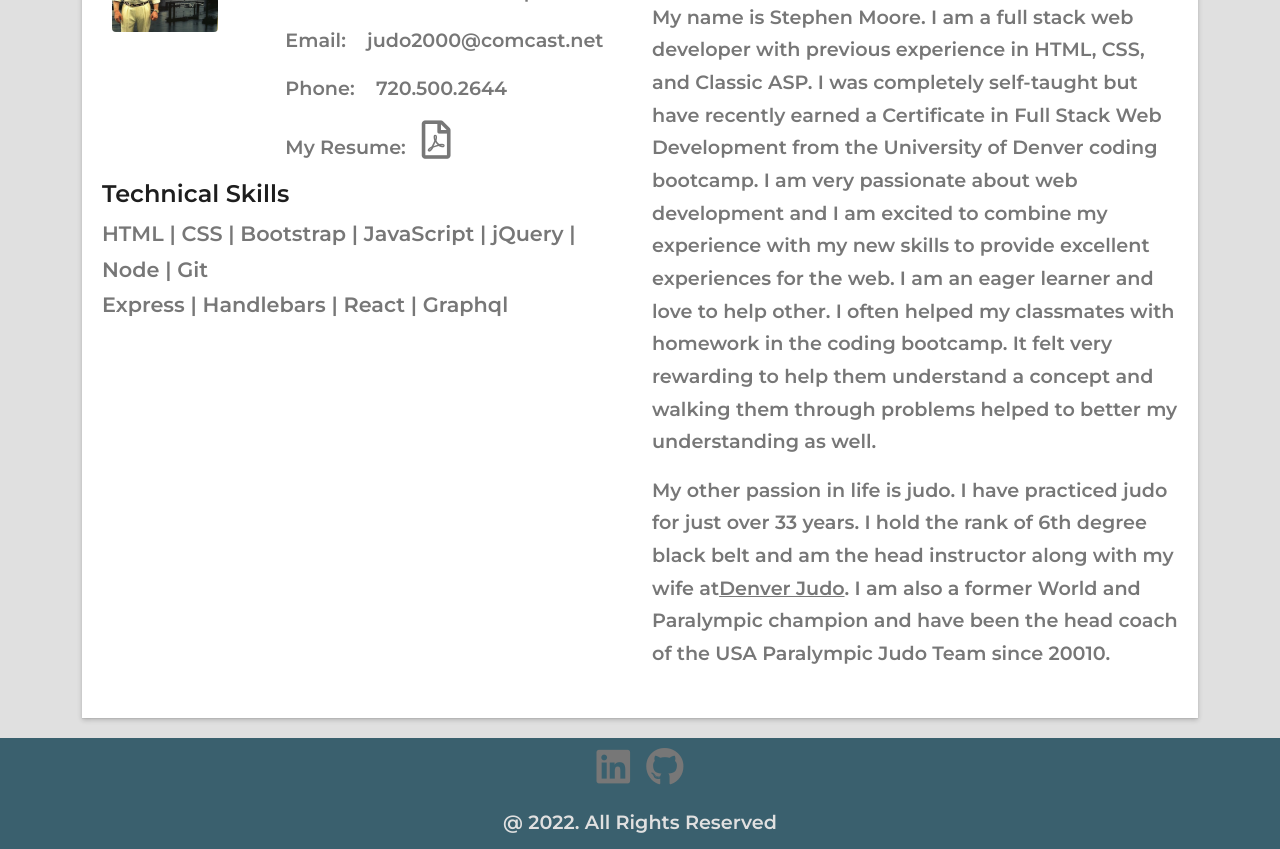
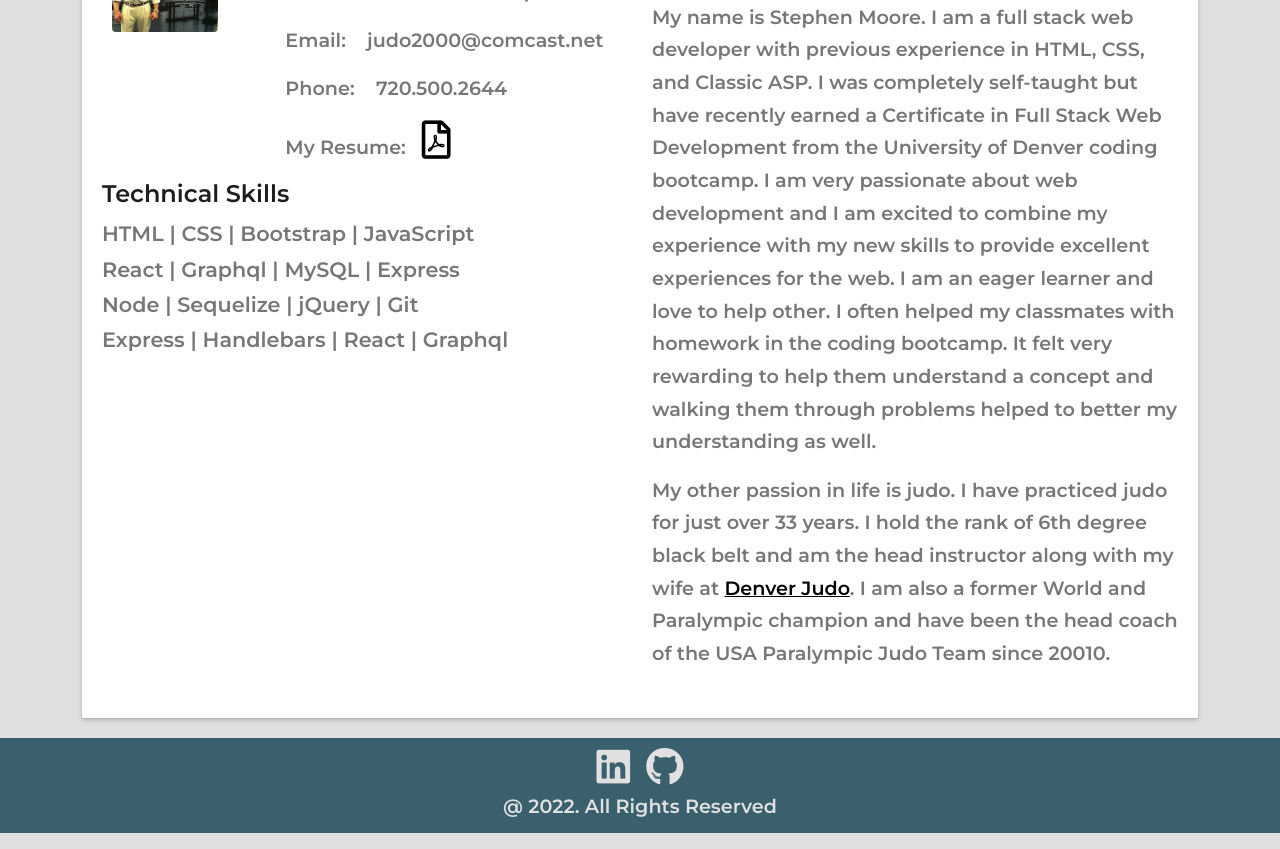
Before and after one commit to judo2000/react_portfolio, a React (Create React App) app: page / in a window 1280 px wide. Shown: the part 540-1389 px from the top of the page. Built offline with nearby package versions, Linux system fonts and the light colour scheme.

Commit message:
Updated overall link styles and added skills to about me

```diff
--- a/src/components/aboutMe/aboutMe.component.js
+++ b/src/components/aboutMe/aboutMe.component.js
@@ -52,9 +52,13 @@
                         </div>
                       </div>
                     </div>
-                    <div className="skills">
+                    <div className="skills pb-5">
                       <h4>Technical Skills</h4>
-                      HTML | CSS | Bootstrap | JavaScript | jQuery | Node | Git
+                      HTML | CSS | Bootstrap | JavaScript
+                      <br />
+                      React | Graphql | MySQL | Express
+                      <br />
+                      Node | Sequelize | jQuery | Git
                       <br />
                       Express | Handlebars | React | Graphql
                     </div>
@@ -81,7 +85,7 @@
                       My other passion in life is judo. I have practiced judo
                       for just over 33 years. I hold the rank of 6th degree
                       black belt and am the head instructor along with my wife
-                      at
+                      at{" "}
                       <a
                         href="http://www.denverjudo.com"
                         target="_blank"
--- a/src/components/footer/footer.component.js
+++ b/src/components/footer/footer.component.js
@@ -5,7 +5,8 @@
 const Footer = () => {
   return (
     <footer id="footer" className="footer text-center">
-      <Icons />@ 2022. All Rights Reserved
+      <Icons />
+      <br />@ 2022. All Rights Reserved
     </footer>
   );
 };
--- a/src/components/footer/footer.style.css
+++ b/src/components/footer/footer.style.css
@@ -10,8 +10,10 @@
   color: #e0e0e0;
 }
 
-footer,
-a:hover,
 a:visited {
   color: #e0e0e0;
 }
+
+a:hover {
+  color: gray;
+}
--- a/src/components/icons/icons.component.js
+++ b/src/components/icons/icons.component.js
@@ -1,6 +1,6 @@
 const Icons = () => {
   return (
-    <p className="text-dark">
+    <>
       <a
         href="https://www.linkedin.com/in/stephen-moore-ply-mcis-b94bab18/"
         target="_blank"
@@ -11,7 +11,7 @@
       <a href="https://github.com/judo2000" target="_blank">
         <i className="fab fa-github fa-2x"></i>
       </a>
-    </p>
+    </>
   );
 };
 
--- a/src/index.css
+++ b/src/index.css
@@ -33,10 +33,13 @@
   border-radius: 5px;
 }
 
-p a {
-  color: #777;
+p a:link {
+  color: #000000;
 }
 
-p a:hover a:visited {
-  color: #1e1e1e;
+p a:visited {
+  color: gray;
 }
+p a:hover {
+  color: #3a606e;
+}
--- a/src/routes/myWork/myWork.component.js
+++ b/src/routes/myWork/myWork.component.js
@@ -19,7 +19,7 @@
                 <div className="card col-sm-12 col-md-4 mx-md-4 my-4 py-1">
                   <div className="work_box">
                     <a
-                      href="http://judo2000-pms.herokuapp.com/"
+                      href="https://judo2000-project-mgnt.herokuapp.com/"
                       target="_blank"
                       rel="noreferrer"
                     >
```
